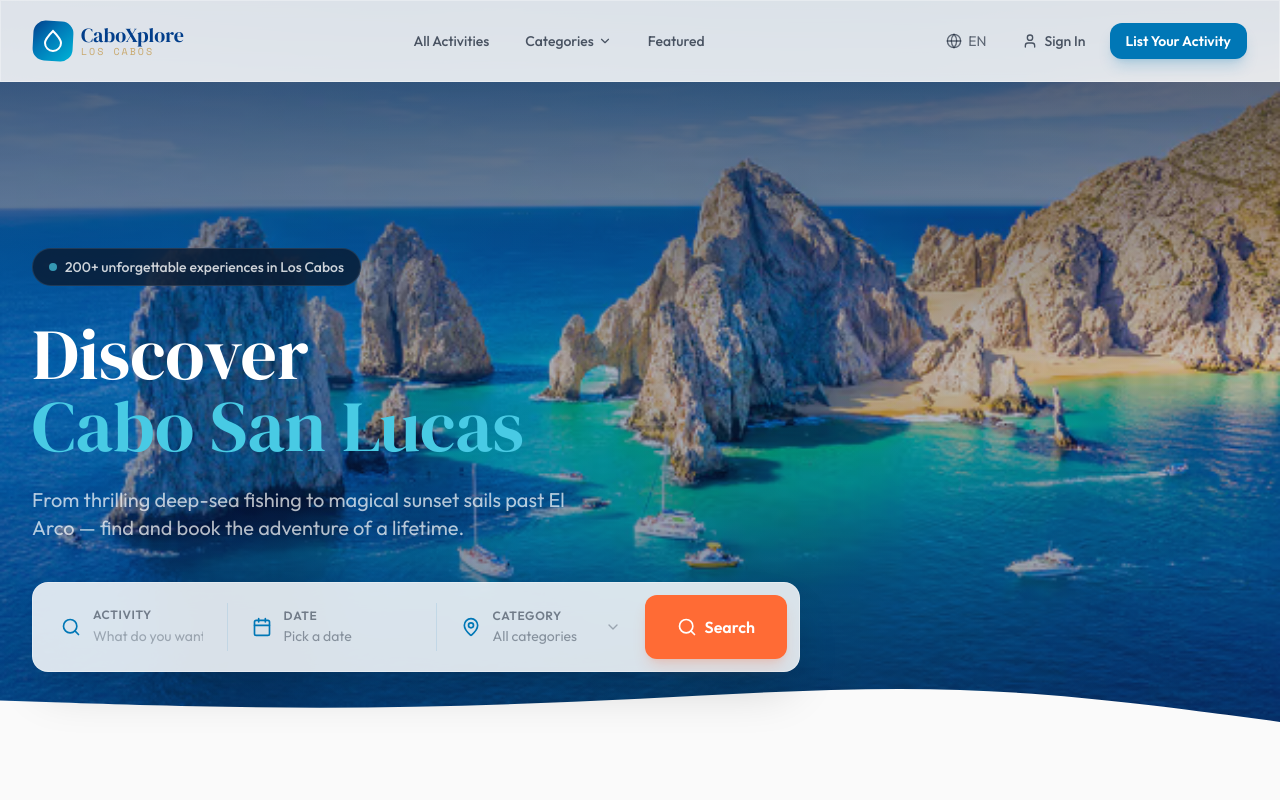
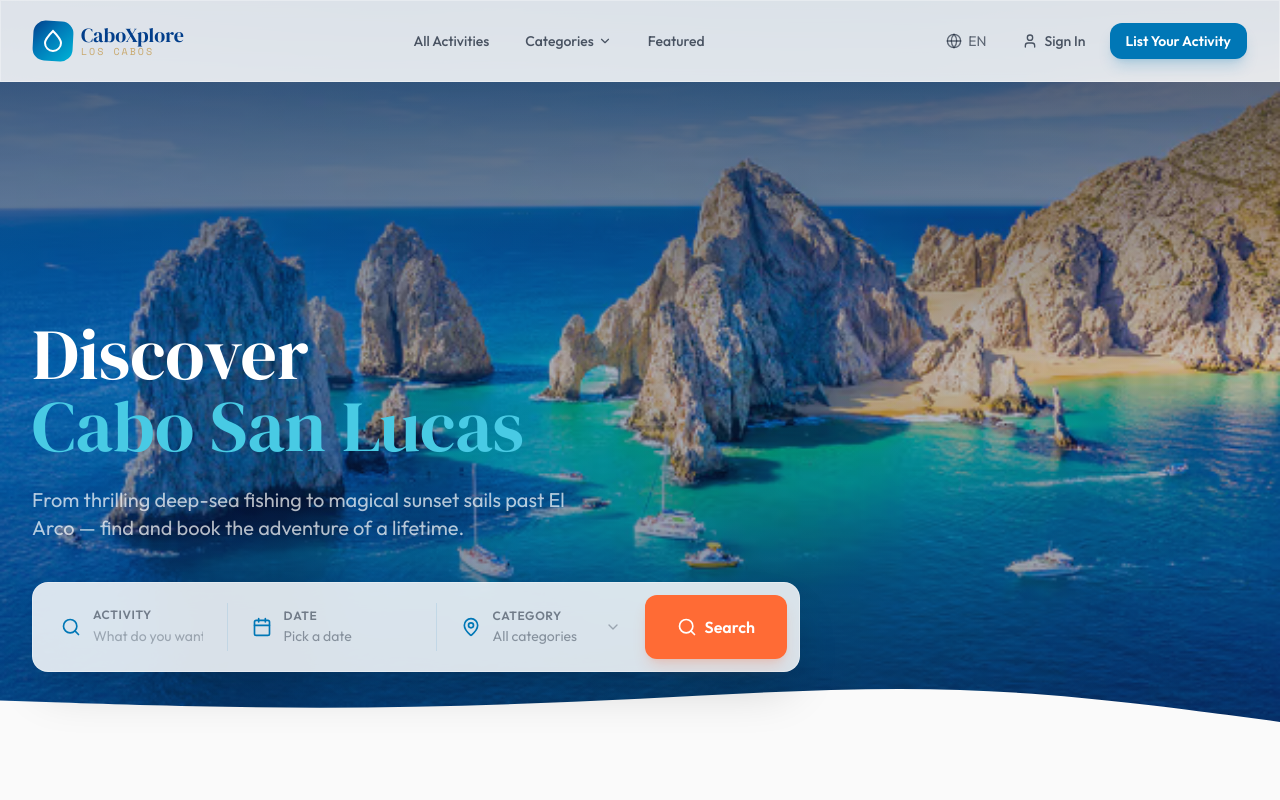
Before and after one commit to ozcarprez/cabo-activities, a Next.js app: page / in a window 1280 px wide. Shown: the top 800 px of the page. Built offline with nearby package versions, Linux system fonts and the light colour scheme.

Commit message:
remove badge from hero

```diff
--- a/src/components/home/HeroSection.tsx
+++ b/src/components/home/HeroSection.tsx
@@ -23,14 +23,6 @@ export function HeroSection() {
       {/* Content */}
       <div className="relative z-10 section-padding w-full flex flex-col justify-end min-h-[92vh] pb-16">
         <div className="max-w-4xl">
-          {/* Badge */}
-          <div className="inline-flex items-center gap-2 px-4 py-2 glass-dark rounded-full mb-8 opacity-0 animate-fade-in">
-            <span className="w-2 h-2 bg-cabo-turquoise rounded-full animate-pulse" />
-            <span className="text-sm font-medium text-white/80">
-              200+ unforgettable experiences in Los Cabos
-            </span>
-          </div>
-
           {/* Headline */}
           <h1 className="font-display text-5xl sm:text-6xl md:text-6xl lg:text-7xl text-white leading-[0.95] mb-6 opacity-0 animate-slide-up stagger-1">
             Discover<br />
```
